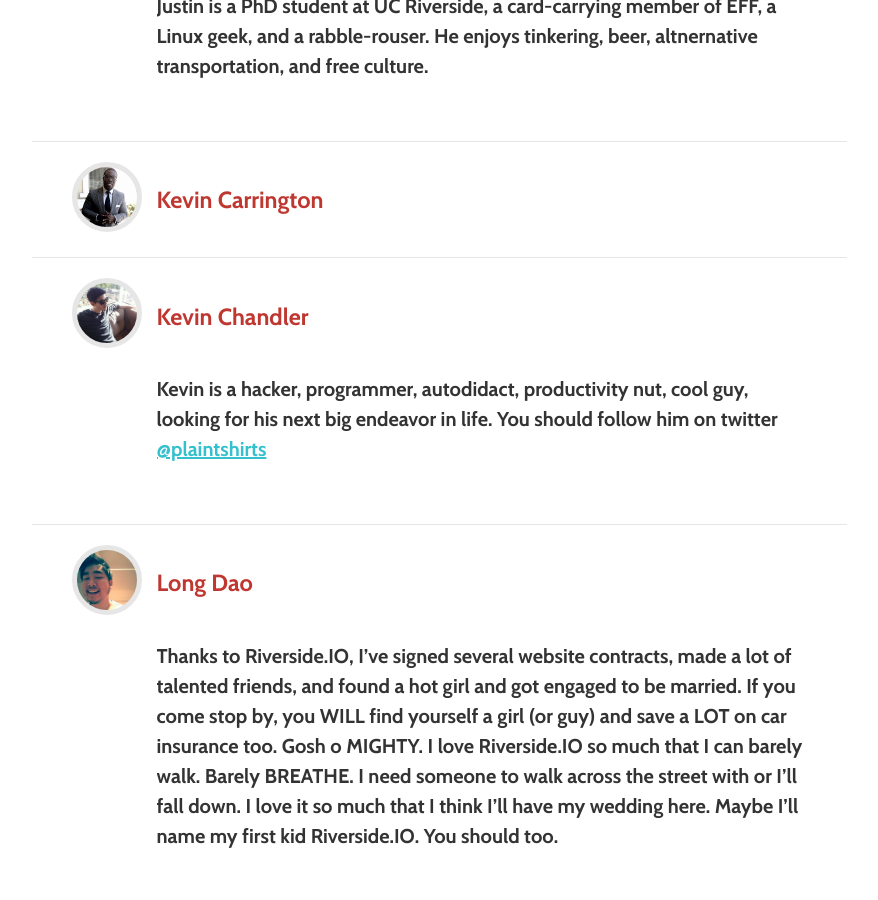
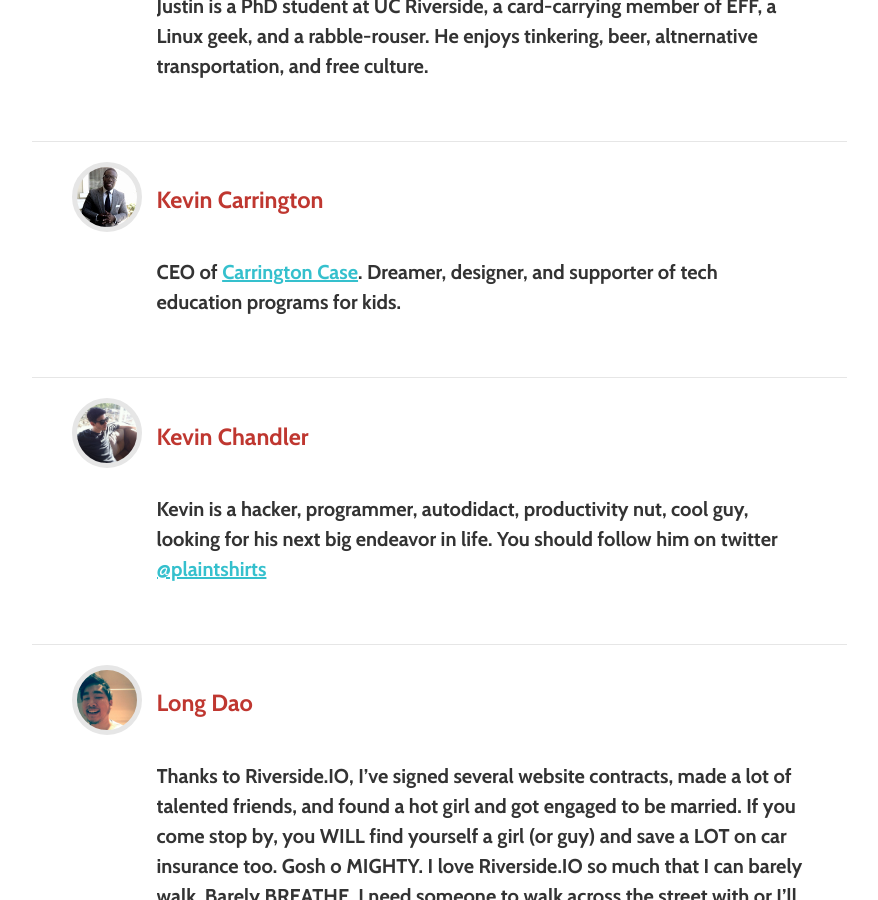
Before and after one commit to riversideio/riversideio.github.io, a Jekyll site: the page built from members.html, in a window 1280 px wide and 900 px high, scrolled down 1871 px. Shown: the whole window, without its empty margins (201-1079 px from the left). Built offline with Jekyll 4.4.1, drawn with Linux system fonts in a browser that asks for light colours; nearby versions of some CDN libraries; some web fonts are replaced; Markdown is read by kramdown in place of the engine named in the settings.

Commit message:
Update Carrington's bio

```diff
--- a/_data/members.yml
+++ b/_data/members.yml
@@ -22,6 +22,7 @@
   about : "Justin is a PhD student at UC Riverside, a card-carrying member of EFF, a Linux geek, and a rabble-rouser. He enjoys tinkering, beer, altnernative transportation, and free culture."
 - name : Kevin Carrington
   avatar : ./img/members/kevincarrington.jpg
+  about: "CEO of [Carrington Case](http://carringtoncase.com). Dreamer, designer, and supporter of tech education programs for kids."
 - name : Kevin Chandler
   avatar : ./img/members/kevinchandler.jpg
   about: "Kevin is a hacker, programmer, autodidact, productivity nut, cool guy, looking for his next big endeavor in life. You should follow him on twitter [@plaintshirts](https://twitter.com/plaintshirts)"
```
